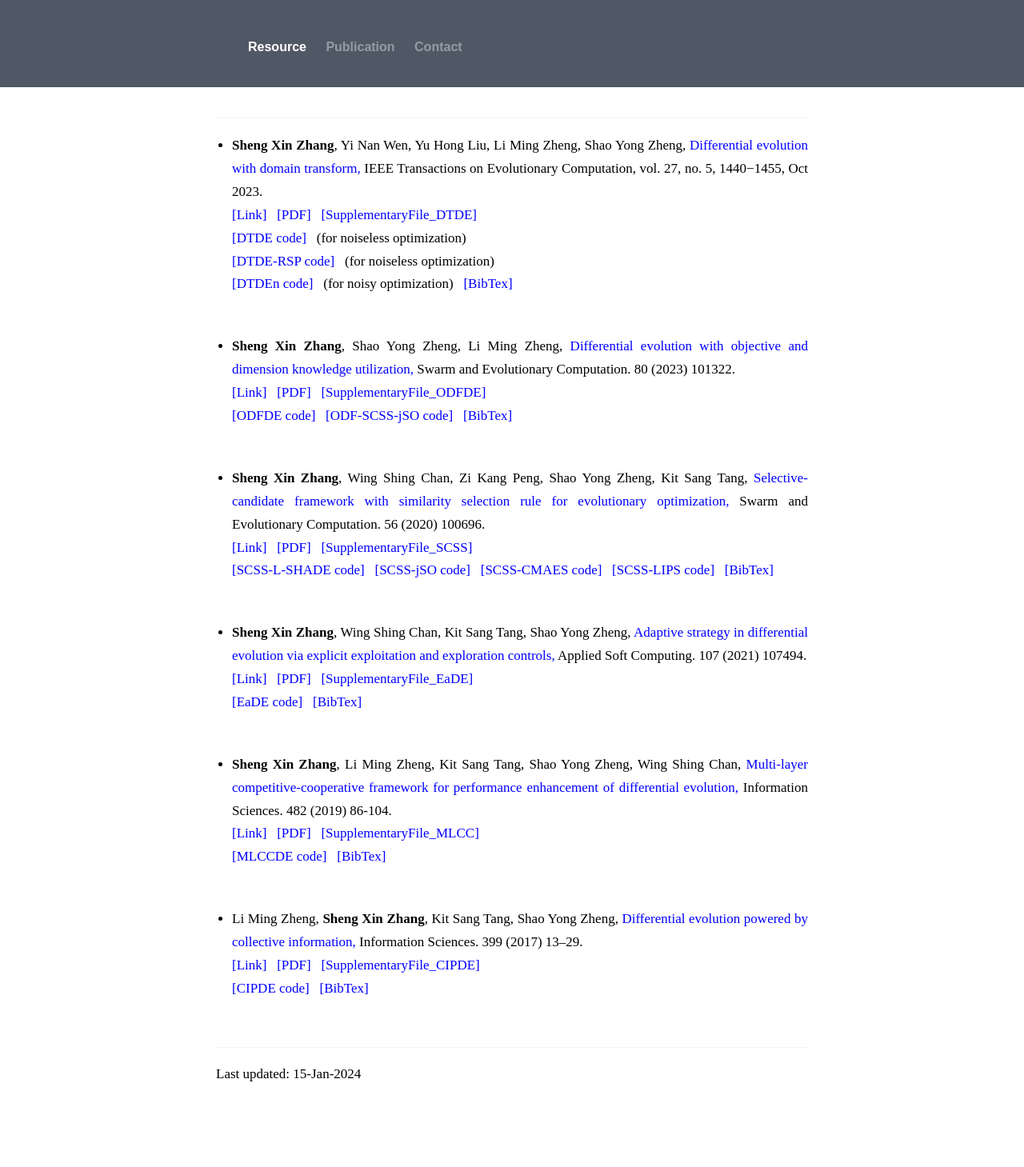
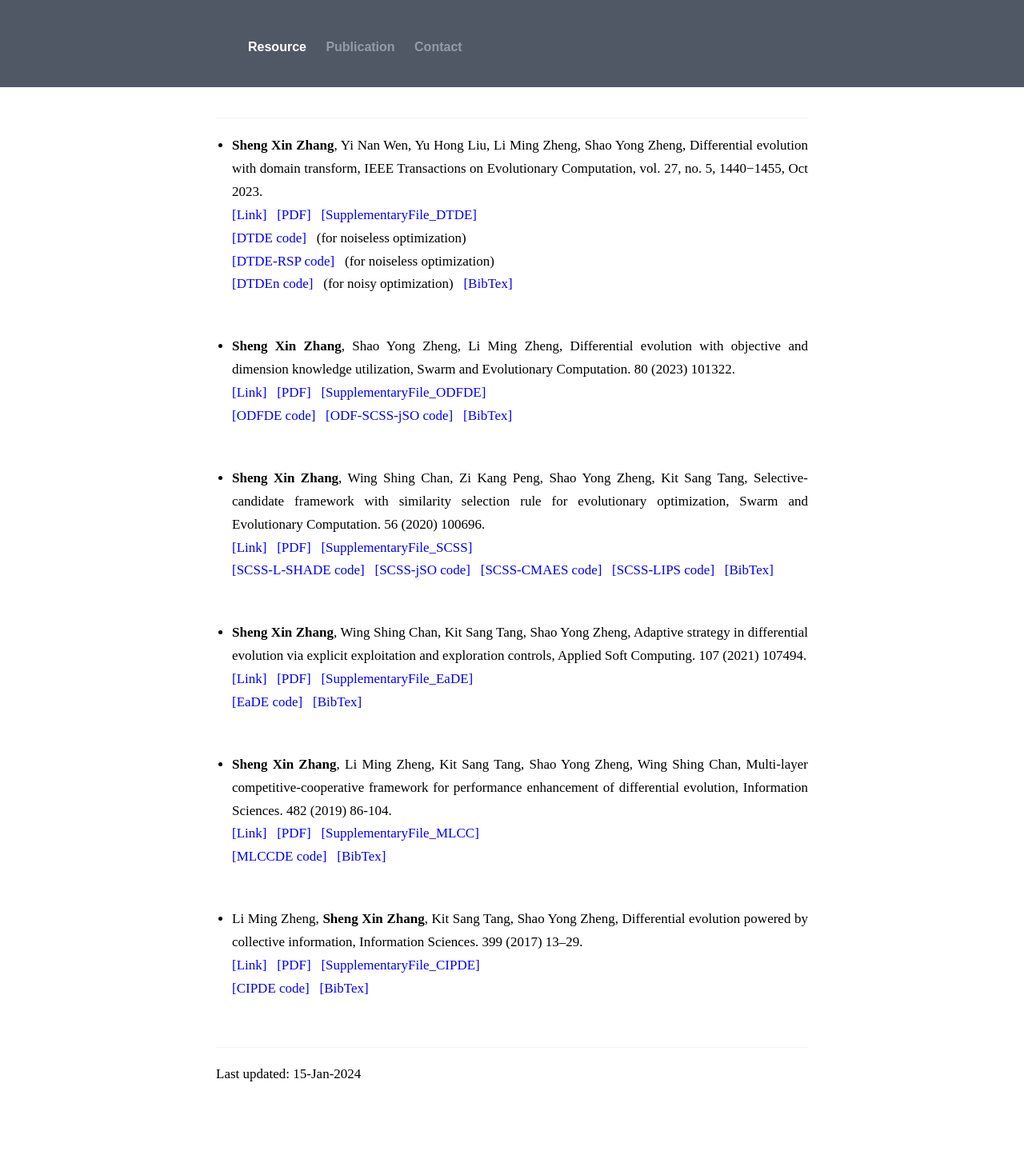
Before and after one commit to zsxhomepage/zsxhomepage.github.io, a Jekyll site: the page built from index.html, in a window 1280 px wide. Shown: the whole page at 80% size. Built offline with Jekyll 4.4.1, drawn with Linux system fonts in a browser that asks for light colours.

Commit message:
Update index.html

```diff
--- a/index.html
+++ b/index.html
@@ -10,7 +10,7 @@ layout: default
 
 	<li>
 		<div class="content">
-		 <b> Sheng Xin Zhang</b>, Yi Nan Wen, Yu Hong Liu, Li Ming Zheng, Shao Yong Zheng, <span class="link_face"> <a href="https://doi.org/10.1109/TEVC.2022.3220424"> Differential evolution with domain transform, </a> </span> IEEE Transactions on Evolutionary Computation, vol. 27, no. 5, 1440−1455, Oct 2023.
+		 <b> Sheng Xin Zhang</b>, Yi Nan Wen, Yu Hong Liu, Li Ming Zheng, Shao Yong Zheng, Differential evolution with domain transform, </a> </span> IEEE Transactions on Evolutionary Computation, vol. 27, no. 5, 1440−1455, Oct 2023.
 		 <br>
 		 <span class="link_face"> <a href="https://doi.org/10.1109/TEVC.2022.3220424">[Link] </a> </span>  &nbsp
 		 <span class="link_face"> <a href="https://zsxhomepage.github.io/pdf/DTDE.pdf">[PDF] </a> </span>  &nbsp
@@ -33,7 +33,7 @@ layout: default
              <!--
 	 <li>
 		<div class="content">
-	     <b> Sheng Xin Zhang</b>, Xin Rou Hu, Shao Yong Zheng, <span class="link_face"> Differential evolution with evolutionary scale adaptation, </a> </span>   .
+	     <b> Sheng Xin Zhang</b>, Xin Rou Hu, Shao Yong Zheng, Differential evolution with evolutionary scale adaptation, </a> </span>   .
 		 <br>
 		 [Link] [PDF] [ESADE code] [SupplementaryFile_ESADE]
 
@@ -54,7 +54,7 @@ layout: default
 
 	 <li>
 		<div class="content">
-		 <b> Sheng Xin Zhang</b>,  Shao Yong Zheng, Li Ming Zheng, <span class="link_face"> <a href="https://doi.org/10.1016/j.swevo.2023.101322"> Differential evolution with objective and dimension knowledge utilization, </a> </span> Swarm and Evolutionary Computation. 80 (2023) 101322.
+		 <b> Sheng Xin Zhang</b>,  Shao Yong Zheng, Li Ming Zheng, Differential evolution with objective and dimension knowledge utilization, </a> </span> Swarm and Evolutionary Computation. 80 (2023) 101322.
 		 <br>
 		 <span class="link_face"> <a href="https://doi.org/10.1016/j.swevo.2023.101322">[Link] </a> </span>  &nbsp
 		 <span class="link_face"> <a href="https://zsxhomepage.github.io/pdf/ODFDE.pdf">[PDF] </a> </span> &nbsp
@@ -71,7 +71,7 @@ layout: default
 
 	<li>
 		<div class="content">
-		 <b> Sheng Xin Zhang</b>, Wing Shing Chan, Zi Kang Peng, Shao Yong Zheng, Kit Sang Tang, <span class="link_face"> <a href="https://doi.org/10.1016/j.swevo.2020.100696"> Selective-candidate framework with similarity selection rule for evolutionary optimization, </a> </span> Swarm and Evolutionary Computation. 56 (2020) 100696.
+		 <b> Sheng Xin Zhang</b>, Wing Shing Chan, Zi Kang Peng, Shao Yong Zheng, Kit Sang Tang, Selective-candidate framework with similarity selection rule for evolutionary optimization, </a> </span> Swarm and Evolutionary Computation. 56 (2020) 100696.
 		 <br>
 		 <span class="link_face"> <a href="https://doi.org/10.1016/j.swevo.2020.100696">[Link] </a> </span>  &nbsp
 		 <span class="link_face"> <a href="https://zsxhomepage.github.io/pdf/SCSS.pdf">[PDF] </a> </span> &nbsp
@@ -89,7 +89,7 @@ layout: default
 
 	<li>
 		<div class="content">
-		<b> Sheng Xin Zhang</b>, Wing Shing Chan, Kit Sang Tang, Shao Yong Zheng,  <span class="link_face"> <a href="https://doi.org/10.1016/j.asoc.2021.107494"> Adaptive strategy in differential evolution via explicit exploitation and exploration controls, </a> </span> Applied Soft Computing. 107 (2021) 107494.
+		<b> Sheng Xin Zhang</b>, Wing Shing Chan, Kit Sang Tang, Shao Yong Zheng, Adaptive strategy in differential evolution via explicit exploitation and exploration controls, </a> </span> Applied Soft Computing. 107 (2021) 107494.
 		<br>
 		<span class="link_face"> <a href="https://doi.org/10.1016/j.asoc.2021.107494">[Link] </a> </span>  &nbsp
 		<span class="link_face"> <a href="https://zsxhomepage.github.io/pdf/EaDE.pdf">[PDF] </a> </span>  &nbsp
@@ -103,7 +103,7 @@ layout: default
 
 	<li>
       <div class="content">
-	   <b> Sheng Xin Zhang</b>, Li Ming Zheng, Kit Sang Tang, Shao Yong Zheng, Wing Shing Chan, <span class="link_face"> <a href="https://doi.org/10.1016/j.ins.2018.12.065"> Multi-layer competitive-cooperative framework for performance enhancement of differential evolution, </a> </span> Information Sciences. 482 (2019) 86-104.
+	   <b> Sheng Xin Zhang</b>, Li Ming Zheng, Kit Sang Tang, Shao Yong Zheng, Wing Shing Chan, Multi-layer competitive-cooperative framework for performance enhancement of differential evolution, </a> </span> Information Sciences. 482 (2019) 86-104.
 	   <br>
 	   <span class="link_face"> <a href="https://doi.org/10.1016/j.ins.2018.12.065">[Link] </a> </span>  &nbsp
 	   <span class="link_face"> <a href="https://zsxhomepage.github.io/pdf/MLCC.pdf">[PDF] </a> </span>  &nbsp
@@ -118,7 +118,7 @@ layout: default
 
     <li>
       <div class="content">
-	   Li Ming Zheng, <b> Sheng Xin Zhang</b>, Kit Sang Tang, Shao Yong Zheng, <span class="link_face"> <a href="https://doi.org/10.1016/j.ins.2017.02.055"> Differential evolution powered by collective information, </a> </span> Information Sciences. 399 (2017) 13–29.
+	   Li Ming Zheng, <b> Sheng Xin Zhang</b>, Kit Sang Tang, Shao Yong Zheng, Differential evolution powered by collective information, </a> </span> Information Sciences. 399 (2017) 13–29.
 	   <br>
 	   <span class="link_face"> <a href="https://doi.org/10.1016/j.ins.2017.02.055">[Link] </a> </span>  &nbsp
 	   <span class="link_face"> <a href="https://zsxhomepage.github.io/pdf/CIPDE.pdf">[PDF] </a> </span> &nbsp
```
